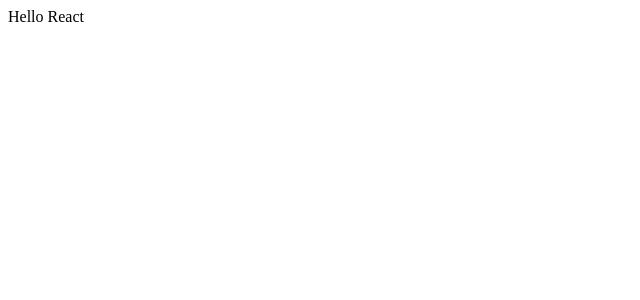
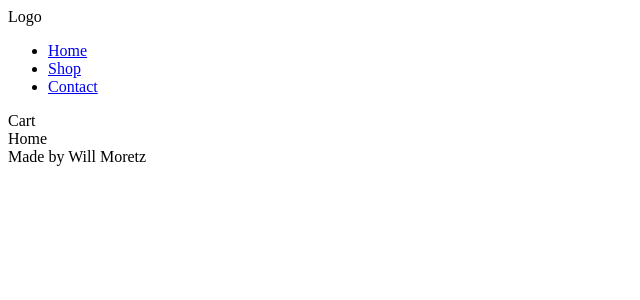
Before and after one commit to WillMoretz/shopping-cart, a React app: page / in a window 1280 px wide. Shown: the top 300 px of the page, without its empty margins (0-640 px from the left). Built offline with nearby package versions, Linux system fonts and the light colour scheme; the HTML template or start-up script is replaced by a standard one.

Commit message:
set up header routing

```diff
--- a/src/Components/App.js
+++ b/src/Components/App.js
@@ -1,7 +1,19 @@
 import React from "react";
+import { Route, Routes } from "react-router-dom";
+import Header from "./Header";
 
 function App() {
-  return <div>Hello React</div>;
+  return (
+    <>
+      <Header />
+      <Routes>
+        <Route path="/" element={<section>Home</section>} />
+        <Route path="/shop" element={<section>Shop</section>} />
+        <Route path="/contact" element={<section>Contacts</section>} />
+      </Routes>
+      <footer>Made by Will Moretz</footer>
+    </>
+  );
 }
 
 export default App;
--- /dev/null
+++ b/src/Components/Header.js
@@ -0,0 +1,26 @@
+import React from "react";
+import { Link } from "react-router-dom";
+
+function Header() {
+  return (
+    <header>
+      <div>Logo</div>
+      <nav>
+        <ul>
+          <li>
+            <Link to="/">Home</Link>
+          </li>
+          <li>
+            <Link to="/shop">Shop</Link>
+          </li>
+          <li>
+            <Link to="/contact">Contact</Link>
+          </li>
+        </ul>
+      </nav>
+      <div>Cart</div>
+    </header>
+  );
+}
+
+export default Header;
--- a/webpack.config.js
+++ b/webpack.config.js
@@ -5,6 +5,7 @@ module.exports = {
   output: {
     path: path.resolve(__dirname, "build"),
     filename: "bundle.js",
+    publicPath: "/",
   },
   resolve: {
     modules: [path.join(__dirname, "src"), "node_modules"],
```
